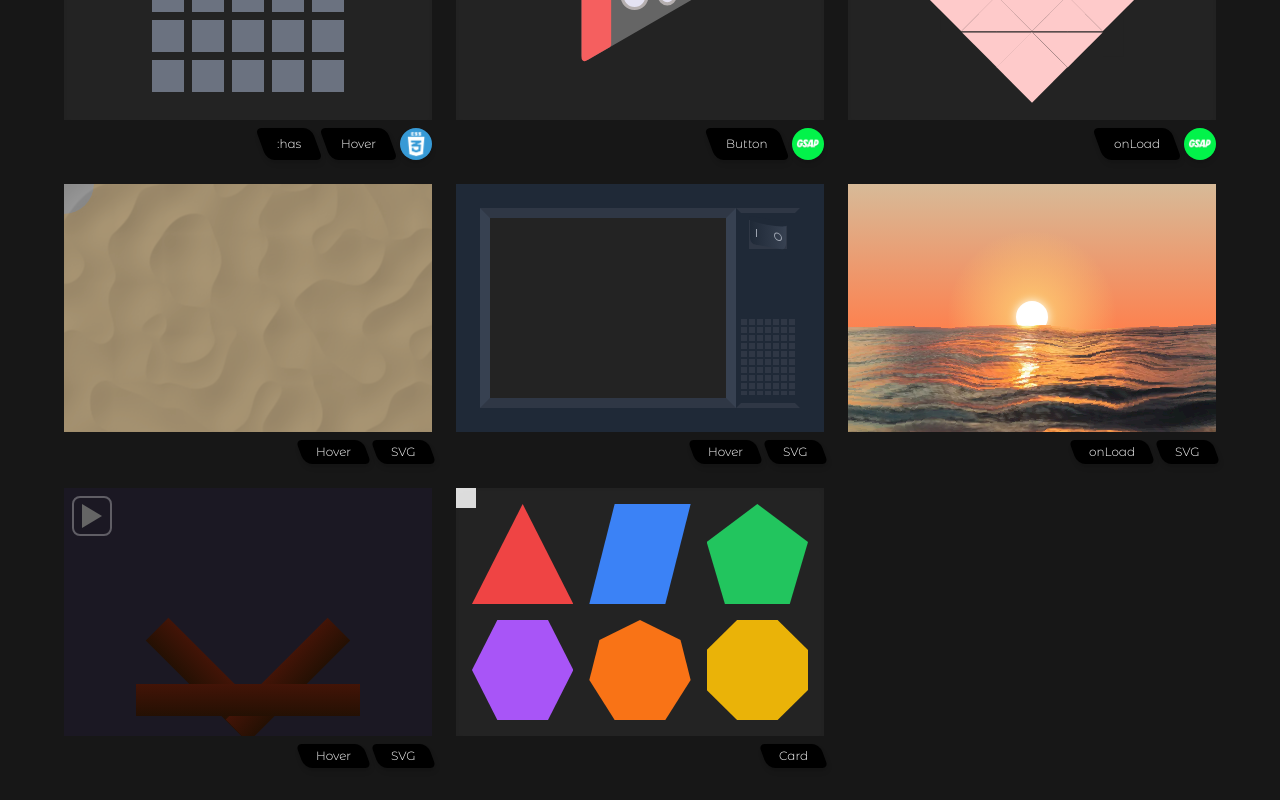
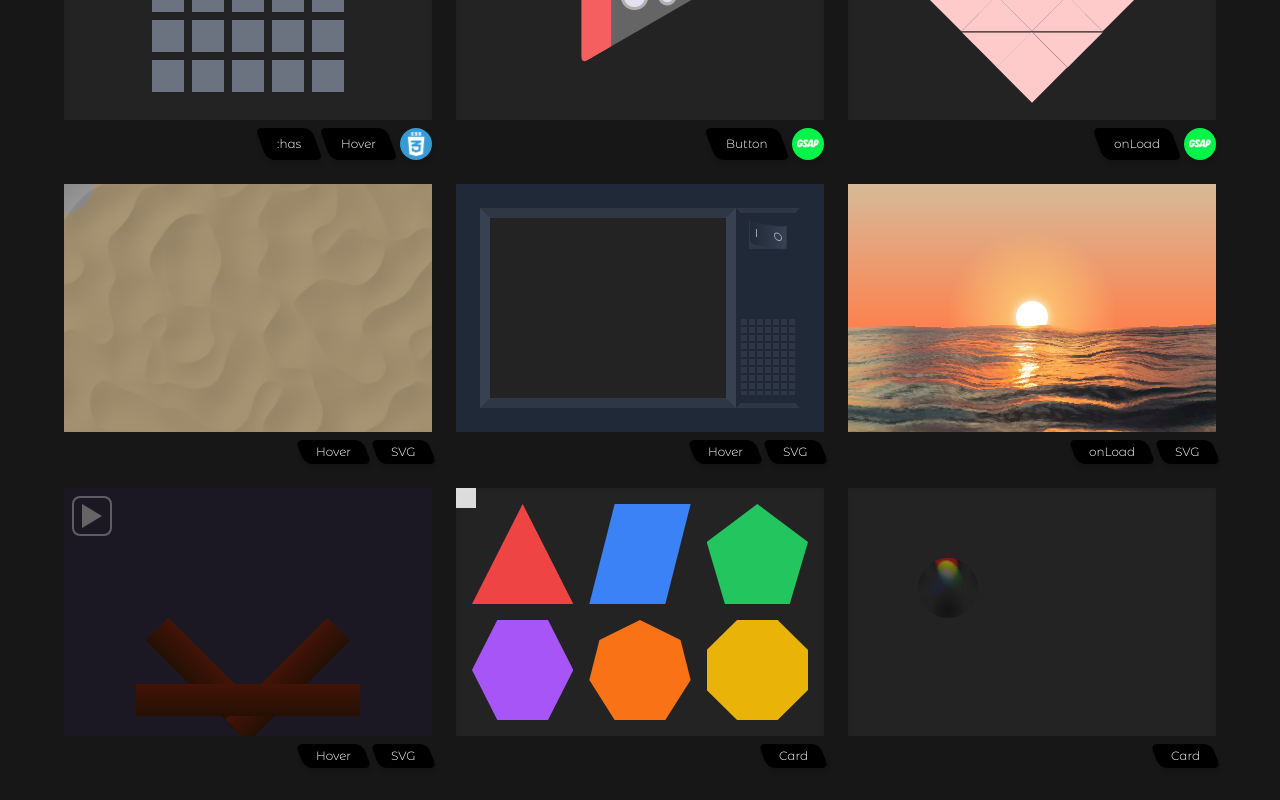
Before and after one commit to mlee2197/motion-script, a Next.js app: page / in a window 1280 px wide. Shown: the part 960-1760 px from the top of the page. Built offline with nearby package versions, Linux system fonts and the light colour scheme; a web font is replaced by a local one.

Commit message:
iterate on turbulent cursor

```diff
--- /dev/null
+++ b/src/app/animations/Cursor.tsx
@@ -0,0 +1,51 @@
+"use client";
+import useMousePosition from "@/hooks/useMousePosition";
+import gsap from "gsap";
+import { useEffect } from "react";
+
+const INTERCEPT = -0.25;
+const CURSOR_SIZE = 200;
+const Cursor = () => {
+  const { ref, mouseX, mouseY } = useMousePosition();
+  const xSet = gsap.quickTo("#turbulent-cursor", "x");
+  const ySet = gsap.quickTo("#turbulent-cursor", "y");
+  useEffect(() => {
+    xSet(mouseX - (CURSOR_SIZE / 2));
+    ySet(mouseY - (CURSOR_SIZE / 2));
+  }, [mouseX, mouseY]);
+
+  return (
+    <div ref={ref} className="animation-container">
+      <svg width="100%" height="100%" xmlns="http://www.w3.org/2000/svg">
+        <filter id="filter--turbulent-cursor">
+          <feTurbulence width={CURSOR_SIZE} height={CURSOR_SIZE} baseFrequency="0.025" result="CursorNoise" x="-25" y="-25">
+            <animate
+              attributeName="baseFrequency"
+              calcMode="spline"
+              dur="10s"
+              keyTimes="0; 0.5; 1"
+              keySplines="0.3 0 0.7 1;0.4 0 0.6 1"
+              values="0.02; 0.07; 0.020"
+              repeatCount="indefinite"
+            />
+          </feTurbulence>
+          <feComponentTransfer in="CursorNoise" result="CursorContrast">
+            <feFuncR type="linear" slope="1.5" intercept={INTERCEPT} />
+            <feFuncG type="linear" slope="1.5" intercept={INTERCEPT} />
+            <feFuncB type="linear" slope="1.5" intercept={INTERCEPT} />
+          </feComponentTransfer>
+          <feGaussianBlur in="CursorContrast" stdDeviation={3} />
+        </filter>
+        <g id="turbulent-cursor" className="flex items-center justify-center contrast-[1000%]">
+          <rect width={CURSOR_SIZE} height={CURSOR_SIZE} filter="url(#filter--turbulent-cursor)" style={{
+            clipPath: "circle(30px at 50% 50%)",
+            transformOrigin: `${CURSOR_SIZE / 2}px ${CURSOR_SIZE / 2}px`,
+            animation: "spin 12s linear infinite",
+          }} />
+        </g>
+      </svg>
+    </div>
+  )
+}
+
+export default Cursor;
--- a/src/app/page.tsx
+++ b/src/app/page.tsx
@@ -10,6 +10,7 @@ import Footer from "@/components/Footer";
 import PlayRestart from "./animations/PlayRestart";
 import OrigamiHeart from "./animations/OrigamiHeart";
 import Shapes from "./animations/Shapes";
+import Cursor from "./animations/Cursor";
 
 const Desert = dynamic(() => import("./animations/Desert"), { ssr: false });
 const Crt = dynamic(() => import("./animations/Crt"), { ssr: false });
@@ -77,6 +78,9 @@ export default function Home() {
           <Card tags={[COMPONENT_CATEGORIES.card]}>
             <Shapes />
           </Card>
+          <Card tags={[COMPONENT_CATEGORIES.card]}>
+            <Cursor />
+          </Card>
         </div>
       </main>
       <Footer />
```
Also changed, not shown: 1 other file (tests, documents, lock files or other folders).
